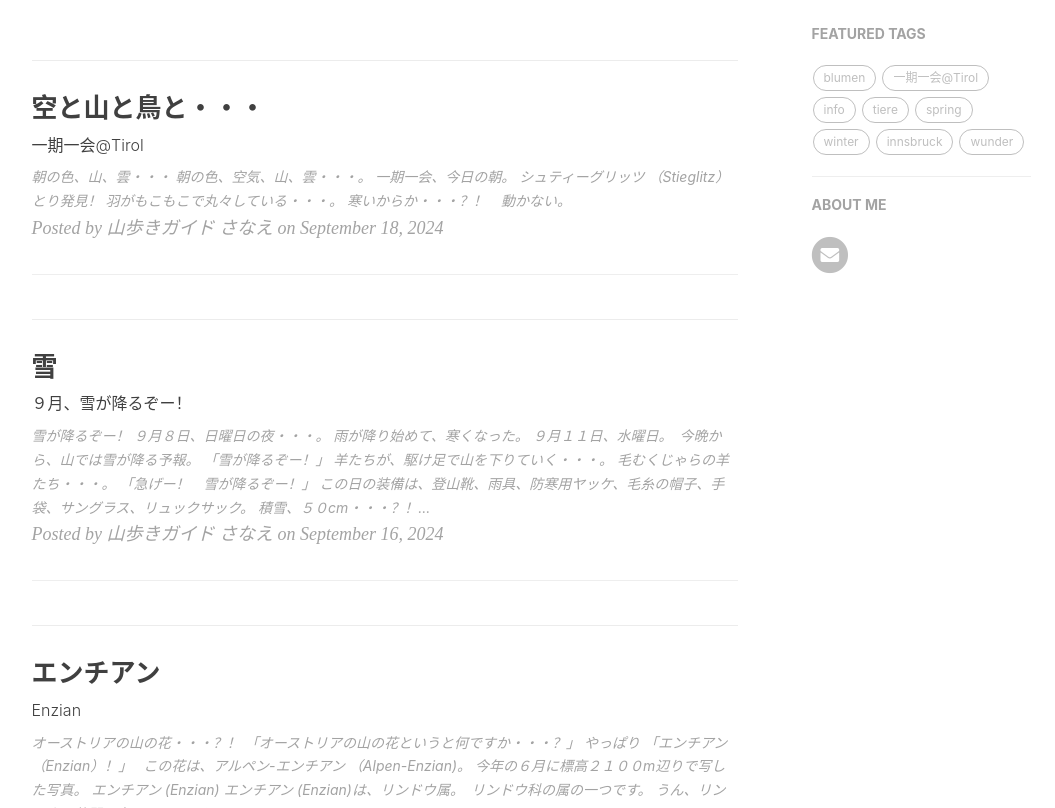
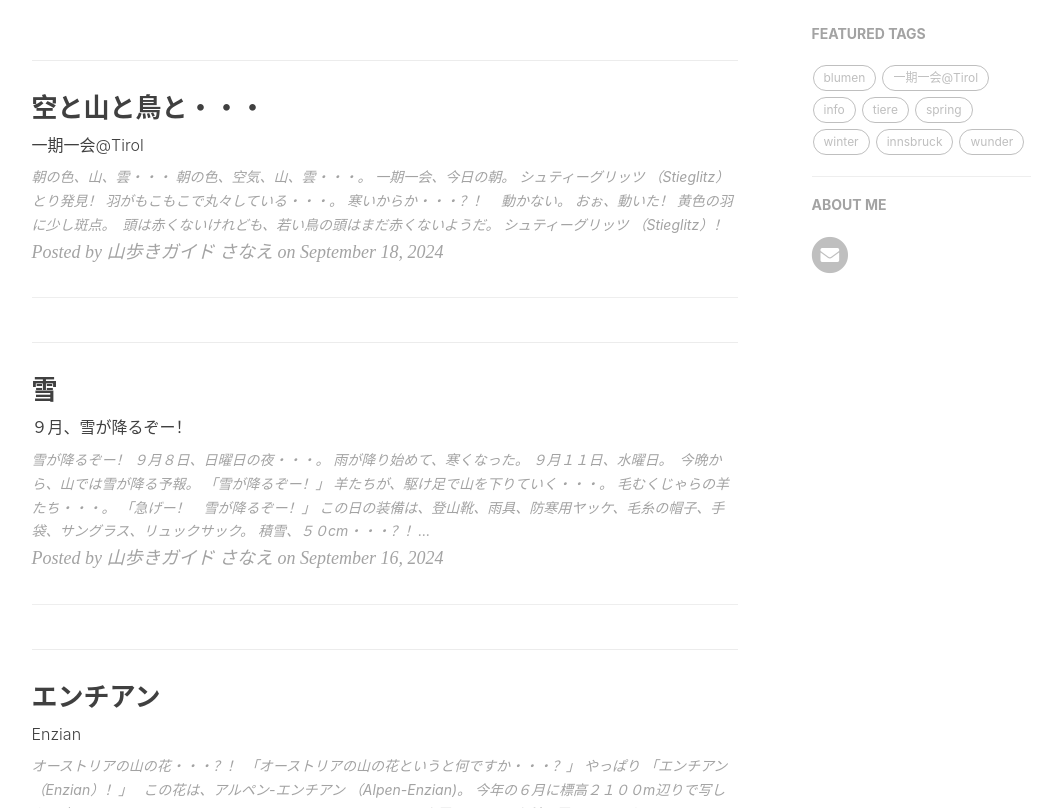
Before and after one commit to yamayagi/yamayagi.github.io, a Jekyll site: the page built from index.html, in a window 1280 px wide and 900 px high, scrolled down 330 px, cut to the strip 92-900 px from the top of the window. Shown: the whole strip, without its empty margins (136-1191 px from the left). Built offline with Jekyll 4.4.1, drawn with Linux system fonts in a browser that asks for light colours; nearby versions of some CDN libraries; the list of posts is cut into pages by our own code; comment, search, counter and statistics services are not loaded.

Commit message:
Update 2024-09-18-tier.md

```diff
--- a/_posts/2024-09-18-tier.md
+++ b/_posts/2024-09-18-tier.md
@@ -24,3 +24,11 @@ tags: [tiere]
 寒いからか・・・？！　動かない。
 
 ![20240918stieglitz2](https://piwigo.schickl.de/i.php?/upload/2024/09/21/20240921100658-989ab2d6-me.jpg)
+
+おぉ、動いた！
+
+黄色の羽に少し斑点。　頭は赤くないけれども、若い鳥の頭はまだ赤くないようだ。
+
+シュティーグリッツ （Stieglitz）！
+
+![20240918stieglitz3](https://piwigo.schickl.de/i.php?/upload/2024/09/21/20240921100147-d5fecb9d-me.jpg)
```
